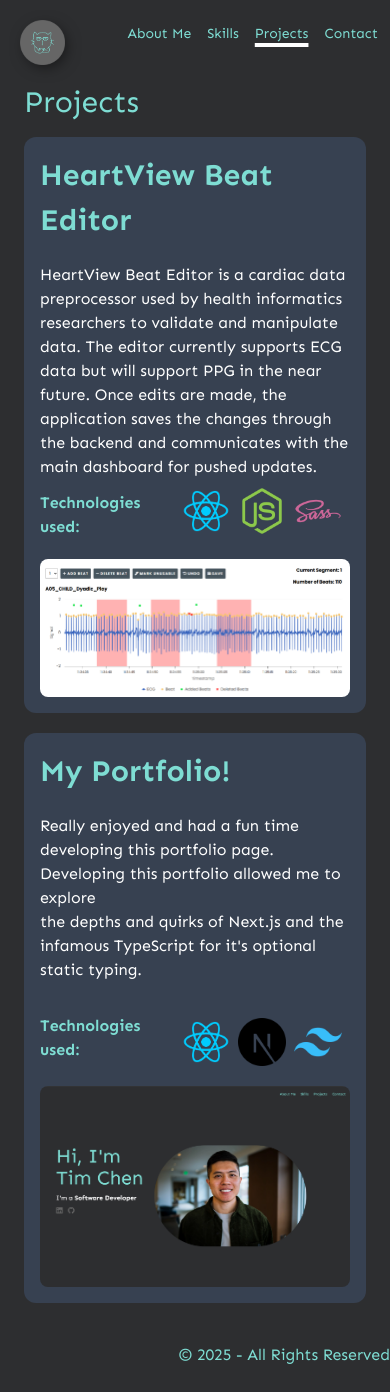
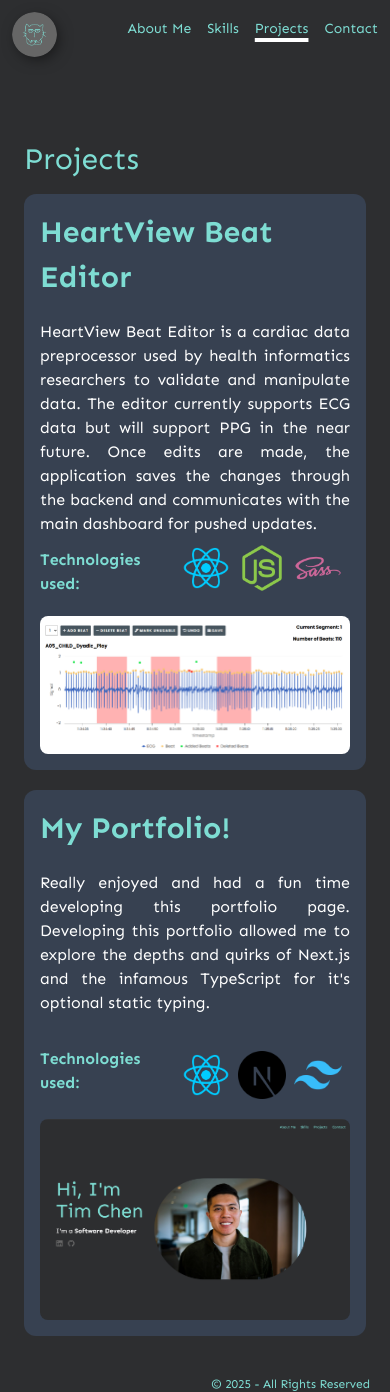
Before and after one commit to tchen94/my-portfolio-page, a Next.js app: page /projects in a window 390 px wide. Before the commit the page ends 1367 px from the top, so only its background shows below. Built offline with nearby package versions, Linux system fonts and the light colour scheme; a web font is replaced by a local one.

Commit message:
Minor updates to text and alignments in mobile view

```diff
--- a/src/app/about/page.tsx
+++ b/src/app/about/page.tsx
@@ -6,8 +6,8 @@ export default function AboutMePage() {
     <section className="flex md:max-w-screen-[1440px] md:gap-4">
       <div className="flex flex-col md:flex-row items-start justify-between md:gap-20 gap-10 mx-auto items-center md:mt-[300px] mt-[100px]">
         <div className="flex-1 text-left max-w-lg md:pl-[50px] pl-5 pr-5">
-          <h1 className="text-lg md:text-[50px] animate-fadeintop">ABOUT ME</h1>
-          <p className="transition delay-200 text-sm md:text-[15px] text-white pt-10 animate-fadeinleft">
+          <h1 className="text-lg md:text-[50px] animate-fadeintop">About Me</h1>
+          <p className="transition delay-200 text-sm md:text-[15px] text-white pt-10 text-justify animate-fadeinleft">
             Hey 👋 <br />
             <br /> I&apos;m Tim, a long time New Yorker now in Massachusetts and
             pursuing my dreams as a Software Engineer. <br />
--- a/src/app/components/Footer.tsx
+++ b/src/app/components/Footer.tsx
@@ -2,7 +2,7 @@ import getCurrentYear from "../utils/utils";
 
 const Footer = () => {
   return (
-    <footer className="absolute inset-x-0 flex justify-end md:right-8 md:bottom-[10px]">
+    <footer className="absolute text-xs inset-x-0 flex justify-end md:right-8 right-5 md:bottom-[10px]">
        {`© ${getCurrentYear()} - All Rights Reserved`}
     </footer>
   );
--- a/src/app/components/HomeBody.tsx
+++ b/src/app/components/HomeBody.tsx
@@ -5,7 +5,7 @@ import { ExternalLinks } from "./ExternalLinks";
 
 export const HomeBody = () => {
   return (
-      <div className="flex flex-col md:flex-row pt-[200px] items-center max-w-7xl mx-auto md:h-full h-screen">
+      <div className="flex flex-col md:flex-row md:pt-[200px] pt-[100px] items-center max-w-7xl mx-auto md:h-full h-screen">
         <div className="flex flex-col md:gap-5">
           <h1 className="text-[48px] md:text-[90px] leading-[55px] md:leading-[100px] mb-5">
             Hi, I&apos;m <br /> Tim Chen
--- a/src/app/components/NavBar.tsx
+++ b/src/app/components/NavBar.tsx
@@ -8,19 +8,19 @@ import clsx from "clsx";
 const NavBar = () => {
   const pathName = usePathname();
   return (
-    <nav className="w-full flex flex-row items-center justify-end md:p-4">
+    <nav className="w-full flex flex-row justify-between md:p-4 bg-[--background] z-5">
       <Link
-        className="fixed justify-start left-5 top-5 shadow-circle rounded-full"
+        className="flex items-start justify-between sticky left-3 "
         href={"/"}
       ><Image
-        className="rounded-lg"
+         className="rounded-full shadow-circle mt-3"
          src="/coolcat.png"
          alt="Cool Cat"
          width={45}
          height={45}
       />
       </Link>
-      <ul className="flex flex-row fixed top-5 md:right-5 right-1">
+      <ul className="flex fixed sticky items-center  md:top-7 md:right-5 right-1">
         {NAVLINKS.map((navLink) => (
           <li key={navLink.href} className="block py-1 px-2 md:py-2 md:px-3">
             <Link
--- a/src/app/projects/page.tsx
+++ b/src/app/projects/page.tsx
@@ -18,7 +18,7 @@ export default function ProjectsPage() {
                 <h3 className="text-[30px] font-bold">HeartView Beat Editor</h3>
               </header>
               <div className="flex flex-col">
-                <p className="text-white">
+                <p className="text-white text-justify">
                   HeartView Beat Editor is a cardiac data preprocessor used by
                   health informatics researchers to validate and manipulate
                   data.
@@ -51,10 +51,10 @@ export default function ProjectsPage() {
               <header className="">
                 <h3 className="text-[30px] font-bold">My Portfolio!</h3>
               </header>
-              <p className="text-white">
+              <p className="text-white text-justify">
                 Really enjoyed and had a fun time developing this portfolio
                 page. Developing this portfolio allowed me to explore
-                <br /> the depths and quirks of Next.js and the infamous
+                the depths and quirks of Next.js and the infamous
                 TypeScript for it&apos;s optional static typing.
               </p>
               <div className="flex flex-row">
```
